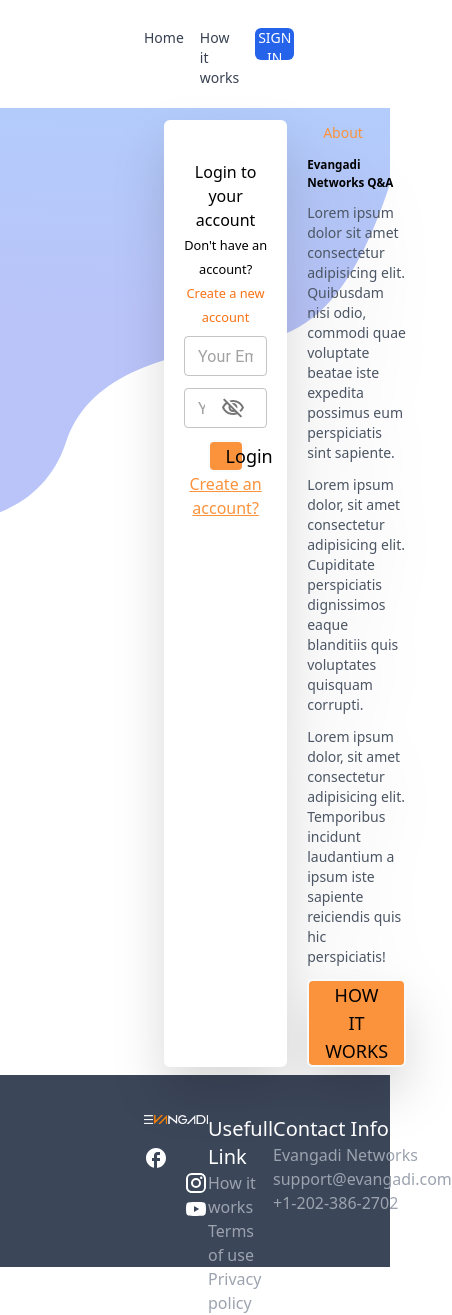
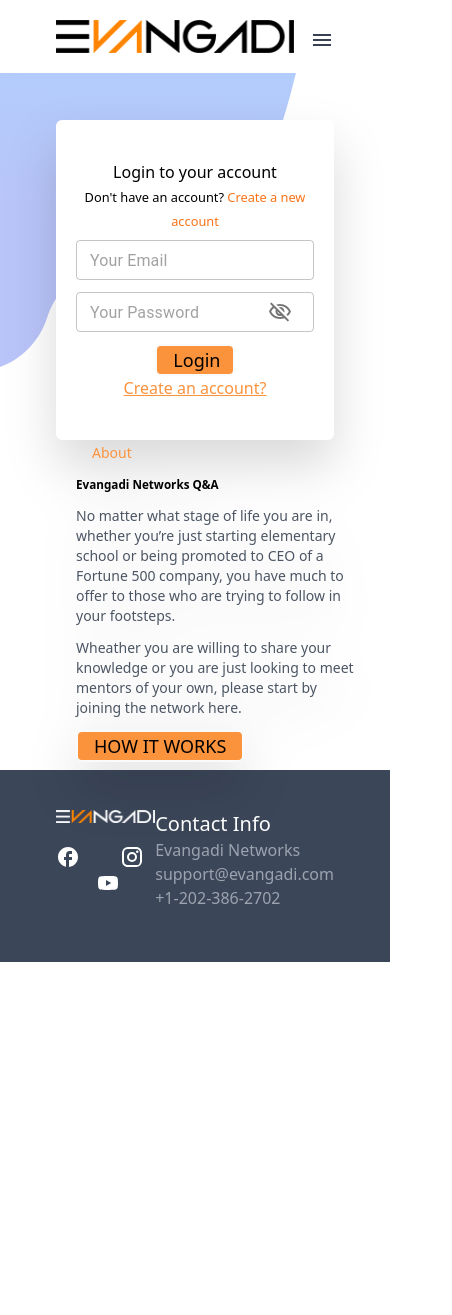
Before and after one commit to dagimali/EvangadiForum-FrontEnd, a React (Vite) app: page /login in a window 390 px wide. Shown: the whole page, 452 px wide, since content can reach past the window. After the commit the page ends 962 px from the top, so only its background shows below. Built offline with nearby package versions, Linux system fonts and the light colour scheme; no server answers.

Commit message:
media query updated

```diff
--- a/src/App.css
+++ b/src/App.css
@@ -10,3 +10,34 @@ input {
   width: 16vw;
   border-color: grey;
 }
+
+.pageWidth {
+  padding-left: 3.5rem;
+  padding-right: 3.5rem;
+  padding-top: 0.5rem;
+}
+@media (min-width: 567px) {
+  .pageWidth {
+    padding-left: 4.5rem;
+    padding-right: 4.5rem;
+  }
+}
+/* @media only screen and (min-width: 568px) {
+  .pageWidth {
+    padding-left: 4.5rem;
+    padding-right: 4.5rem;
+  }
+} */
+@media (min-width: 767px) {
+  .pageWidth {
+    padding-left: 6rem;
+    padding-right: 6rem;
+  }
+}
+
+@media (min-width: 992px) {
+  .pageWidth {
+    padding-left: 9rem;
+    padding-right: 9rem;
+  }
+}
--- a/src/components/Login/Login.css
+++ b/src/components/Login/Login.css
@@ -6,3 +6,9 @@
   height: fit-content;
   border-color: grey;
 }
+@media (min-width: 576px) {
+  .nav-internal-wrapper {
+    display: flex;
+    justify-content: space-between;
+  }
+}
--- a/src/components/Login/Login.jsx
+++ b/src/components/Login/Login.jsx
@@ -54,9 +54,9 @@ const Login = () => {
     }
   }, [userData.user, navigate]);
   return (
-    <>
-      <div className="px-36 pt-28 w-screen min-h-[calc(100vh-192px)]  bg-[url('./commonResource/Images/bg-svg-f.svg')] bg-no-repeat bg-cover object-center -z-10">
-        <div className="flex justify-between py-2 space-x-5 drop-shadow-2xl px-5 scale-100">
+    <div className="">
+      <div className="pageWidth pt-28 w-full min-h-[calc(100vh-192px)]  bg-[url('./commonResource/Images/bg-svg-f.svg')] bg-no-repeat bg-cover object-center -z-10">
+        <div className="nav-internal-wrapper py-2 space-x-5 drop-shadow-2xl scale-100">
           <div className="flex-1 border-solid object-center bg-white text-center px-5 py-10 rounded-md space-y-2">
             <h1>Login to your account</h1>
             <small>
@@ -105,31 +105,28 @@ const Login = () => {
               Create an account?
             </Link>
           </div>
-          <div className="flex-1 w-32 p-auto m-auto space-y-3">
+          <div className="flex-1 p-auto m-auto space-y-3 w-full">
             <small className="text-orange-400 px-4 text-sm">About</small>
             <h1 className="text-[3vw] font-bold">Evangadi Networks Q&A</h1>
             <p className="text-sm text-gray-600">
-              Lorem ipsum dolor sit amet consectetur adipisicing elit. Quibusdam
-              nisi odio, commodi quae voluptate beatae iste expedita possimus
-              eum perspiciatis sint sapiente.
+              No matter what stage of life you are in, whether you’re just
+              starting elementary school or being promoted to CEO of a Fortune
+              500 company, you have much to offer to those who are trying to
+              follow in your footsteps.
             </p>
             <p className="text-sm text-gray-600">
-              Lorem ipsum dolor, sit amet consectetur adipisicing elit.
-              Cupiditate perspiciatis dignissimos eaque blanditiis quis
-              voluptates quisquam corrupti.
+              Wheather you are willing to share your knowledge or you are just
+              looking to meet mentors of your own, please start by joining the
+              network here.
             </p>
-            <p className="text-sm text-gray-600">
-              Lorem ipsum dolor, sit amet consectetur adipisicing elit.
-              Temporibus incidunt laudantium a ipsum iste sapiente reiciendis
-              quis hic perspiciatis!
-            </p>
+
             <button className="border-gray-50 border-2 bg-orange-400 px-4 text-lg rounded-md mt-3">
               HOW IT WORKS
             </button>
           </div>
         </div>
       </div>
-    </>
+    </div>
   );
 };
 
--- a/src/components/Nav/Footer.jsx
+++ b/src/components/Nav/Footer.jsx
@@ -6,7 +6,7 @@ import FacebookOutlinedIcon from "@mui/icons-material/FacebookOutlined";
 import { Instagram, YouTube } from "@mui/icons-material";
 const Footer = () => {
   return (
-    <div className="text-white bg-[#3b4659] flex justify-between h-48 pt-10 px-36 w-full">
+    <div className="text-white bg-[#3b4659] flex justify-between h-48 pt-10 pageWidth w-full">
       <div className="object-center  space-y-5">
         <img src={EvangadiFooterLogo} alt="" />
         <div className="space-x-10">
@@ -15,7 +15,7 @@ const Footer = () => {
           <YouTube />
         </div>
       </div>
-      <div className="text-white">
+      <div className="text-white hidden md:block">
         <h1 className="text-xl">Usefull Link</h1>
         <ul className="text-gray-400">
           <li>How it works</li>
--- a/src/components/Nav/Nav.jsx
+++ b/src/components/Nav/Nav.jsx
@@ -1,10 +1,13 @@
 /** @format */
 
-import React, { useEffect, useContext } from "react";
+import React, { useEffect, useContext, useState } from "react";
 import navImg from "../../commonResource/Images/evangadi-logo-home.png";
 import { Link, useNavigate } from "react-router-dom";
 import { UserContext } from "../../context/UserContext";
+import "./nav.css";
+import MenuIcon from "@mui/icons-material/Menu";
 const Nav = () => {
+  const [slideIn, setSlideIn] = useState(false);
   const [userData, setUserData] = useContext(UserContext);
   const navigate = useNavigate();
   const handleClickLogIn = () => {
@@ -20,12 +23,15 @@ const Nav = () => {
     localStorage.setItem("auth-token", "");
     navigate("/login");
   };
+  const handleSlide = () => {
+    setSlideIn(!slideIn);
+  };
   return (
-    <div className="px-36 w-full bg-white fixed top-0">
-      <nav className="flex justify-between my-5">
+    <>
+      <div className="pageWidth w-full bg-white fixed top-0 flex justify-between  z-10 py-3">
+        <div className="my-2">
           {userData.user ? (
             <Link to="/">
-            {" "}
               <img src={navImg} alt="" />
             </Link>
           ) : (
@@ -33,6 +39,9 @@ const Nav = () => {
               <img src={navImg} alt="" />
             </Link>
           )}
+        </div>
+        <div className="flex justify-between space-x-4">
+          <div className="my-2 text-lg nav-list">
             <div className="flex justify-between space-x-4">
               {userData.user ? (
                 <Link to="/" className="pt-2 text-gray-700 text-sm">
@@ -45,7 +54,10 @@ const Nav = () => {
               )}
 
               <p className="pt-2  text-gray-700 text-sm">How it works</p>
+            </div>
+          </div>
           <div className="pt-2  text-gray-700 text-sm">
+            <div className="loginMenu">
               {userData.user ? (
                 // If user data is available (signed in)
                 <button
@@ -65,9 +77,56 @@ const Nav = () => {
                 </button>
               )}
             </div>
+            <div className="menuIcon py-2">
+              <MenuIcon onClick={handleSlide} />
             </div>
-      </nav>
           </div>
+        </div>
+      </div>
+      <div
+        className={`slider text-left w-full fixed bg-orange-400 top-16 z-20 mt-2 ${
+          slideIn ? "slide-in" : ""
+        }`}
+        onClick={handleSlide}
+      >
+        {slideIn && (
+          <div>
+            <div className="pl-4 space-y-4 py-3">
+              {userData.user ? (
+                <Link to="/" className="pt-2 text-gray-700 text-sm ">
+                  Home
+                </Link>
+              ) : (
+                <Link to="/login" className="pt-2 text-gray-700 text-sm">
+                  Home
+                </Link>
+              )}
+              <p className="pt-2  text-gray-700 text-sm">How it works</p>
+              <div className="">
+                {userData.user ? (
+                  // If user data is available (signed in)
+                  <button
+                    className="bg-blue-600 hover:bg-orange-500 text-white object-cover text-sm w-[3vw] h-8 rounded-md"
+                    onClick={logout}
+                  >
+                    Log out
+                  </button>
+                ) : (
+                  // If user data is not available (not signed in)
+
+                  <button
+                    onClick={handleClickLogIn}
+                    className="bg-blue-600 hover:bg-orange-500 text-white object-cover text-sm w-[18vw] h-8 rounded-md"
+                  >
+                    SIGN IN
+                  </button>
+                )}
+              </div>
+            </div>
+          </div>
+        )}
+      </div>
+    </>
   );
 };
 export default Nav;
--- /dev/null
+++ b/src/components/Nav/nav.css
@@ -0,0 +1,30 @@
+/** @format */
+.menuIcon {
+  display: none;
+}
+.slider {
+  right: 0;
+  transition: transform 0.3s ease-in-out; /* Add transition property */
+}
+
+/* Add a class for sliding in from left */
+.slide-in {
+  right: -100%;
+  transform: translateX(-100%);
+}
+@media (max-width: 767px) {
+  .nav-list {
+    display: none;
+  }
+  .menuIcon {
+    display: block !important;
+  }
+  .loginMenu {
+    display: none;
+  }
+}
+@media (min-width: 768px) {
+  .slide-in {
+    display: none;
+  }
+}
--- a/src/components/SignUp/SignUp.jsx
+++ b/src/components/SignUp/SignUp.jsx
@@ -55,8 +55,8 @@ const SignUp = () => {
   }, [userData.user, navigate]);
   return (
     <>
-      <div className="px-36 w-screen h-full bg-[url('./commonResource/Images/bg-svg-f.svg')] bg-no-repeat bg-cover object-center pt-20">
-        <div className="flex justify-between py-5 space-x-5 drop-shadow-2xl px-5 scale-100">
+      <div className="pageWidth w-screen h-full bg-[url('./commonResource/Images/bg-svg-f.svg')] bg-no-repeat bg-cover object-center pt-20">
+        <div className="nav-internal-wrapper py-5 space-x-5 drop-shadow-2xl px-5 scale-100">
           <div className="flex-1 border-solid object-center bg-white text-center px-5 py-10 rounded-md space-y-2">
             <h1>Join the network</h1>
             <small className="text-gray-600">
@@ -138,23 +138,19 @@ const SignUp = () => {
               Alrady have an account
             </Link>
           </div>
-          <div className="flex-1 w-32 p-auto m-auto space-y-3">
+          <div className="flex-1 p-auto m-auto space-y-3 w-full">
             <small className="text-orange-400 px-4 text-sm">About</small>
             <h1 className="text-[3vw] font-bold">Evangadi Networks Q&A</h1>
             <p className="text-sm text-gray-600">
-              Lorem ipsum dolor sit amet consectetur adipisicing elit. Quibusdam
-              nisi odio, commodi quae voluptate beatae iste expedita possimus
-              eum perspiciatis sint sapiente.
+              No matter what stage of life you are in, whether you’re just
+              starting elementary school or being promoted to CEO of a Fortune
+              500 company, you have much to offer to those who are trying to
+              follow in your footsteps.
             </p>
             <p className="text-sm text-gray-600">
-              Lorem ipsum dolor, sit amet consectetur adipisicing elit.
-              Cupiditate perspiciatis dignissimos eaque blanditiis quis
-              voluptates quisquam corrupti.
-            </p>
-            <p className="text-sm text-gray-600">
-              Lorem ipsum dolor, sit amet consectetur adipisicing elit.
-              Temporibus incidunt laudantium a ipsum iste sapiente reiciendis
-              quis hic perspiciatis!
+              Wheather you are willing to share your knowledge or you are just
+              looking to meet mentors of your own, please start by joining the
+              network here.
             </p>
             <button className="border-gray-50 border-2 bg-orange-400 px-4 text-lg rounded-md mt-3">
               HOW IT WORKS
```
Lines whose indentation alone changed are shown as unchanged.
